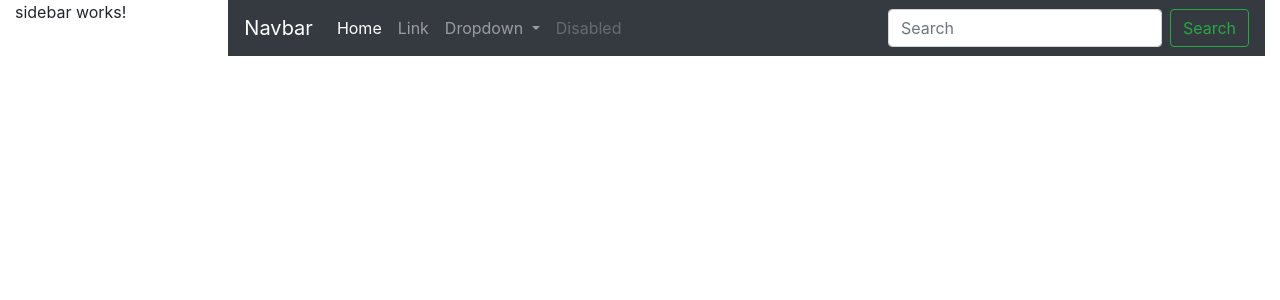
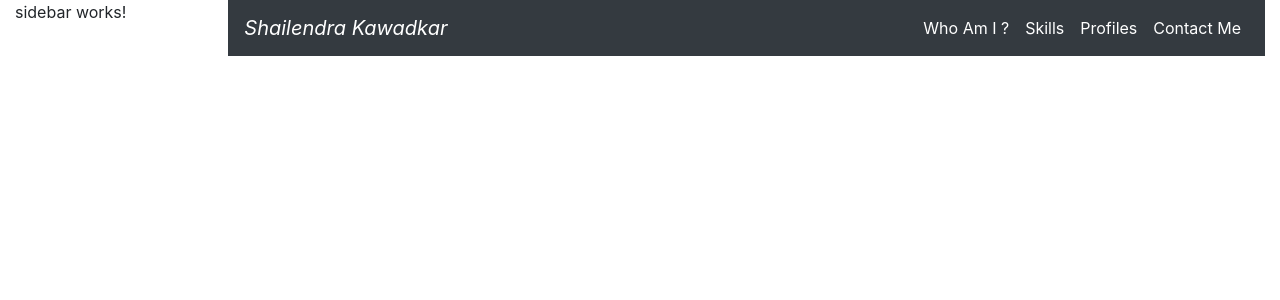
Before and after one commit to shailendrakawadkar/home-page-module-learning, an Angular app: page / in a window 1280 px wide. Shown: the top 300 px of the page. Built offline with nearby package versions, Linux system fonts and the light colour scheme.

Commit message:
Update navbar.component.html
updated UI navbar

```diff
--- a/src/app/nav-side/navbar/navbar.component.html
+++ b/src/app/nav-side/navbar/navbar.component.html
@@ -1,35 +1,26 @@
 <nav class="navbar navbar-expand-lg navbar-dark bg-dark">
-    <a class="navbar-brand" href="#">Navbar</a>
+    <a class="navbar-brand" href="#"><i>Shailendra Kawadkar</i></a>
     <button class="navbar-toggler" type="button" data-toggle="collapse" data-target="#navbarSupportedContent" aria-controls="navbarSupportedContent" aria-expanded="false" aria-label="Toggle navigation">
       <span class="navbar-toggler-icon"></span>
     </button>
 
     <div class="collapse navbar-collapse" id="navbarSupportedContent">
-        <ul class="navbar-nav mr-auto">
+        <ul class="navbar-nav ml-auto">
             <li class="nav-item active">
-                <a class="nav-link" href="/home" routeLink="/home">Home <span class="sr-only">(current)</span></a>
+                <a class="nav-link" href="/home" routeLink="/home">Who Am I ?<span class="sr-only">(current)</span></a>
             </li>
-            <li class="nav-item">
-                <a class="nav-link" href="/link">Link</a>
+
+            <li class="nav-item active">
+                <a class="nav-link" href="/home" routeLink="/home">Skills <span class="sr-only">(current)</span></a>
             </li>
-            <li class="nav-item dropdown">
-                <a class="nav-link dropdown-toggle" href="#" id="navbarDropdown" role="button" data-toggle="dropdown" aria-haspopup="true" aria-expanded="false">
-            Dropdown
-          </a>
-                <div class="dropdown-menu" aria-labelledby="navbarDropdown">
-                    <a class="dropdown-item" href="#">Action</a>
-                    <a class="dropdown-item" href="#">Another action</a>
-                    <div class="dropdown-divider"></div>
-                    <a class="dropdown-item" href="#">Something else here</a>
-                </div>
+
+            <li class="nav-item active">
+                <a class="nav-link" href="/home" routeLink="/home">Profiles <span class="sr-only">(current)</span></a>
             </li>
-            <li class="nav-item">
-                <a class="nav-link disabled" href="#">Disabled</a>
+
+            <li class="nav-item active">
+                <a class="nav-link" href="/home" routeLink="/home">Contact Me <span class="sr-only">(current)</span></a>
             </li>
         </ul>
-        <form class="form-inline my-2 my-lg-0">
-            <input class="form-control mr-sm-2" type="search" placeholder="Search" aria-label="Search">
-            <button class="btn btn-outline-success my-2 my-sm-0" type="submit">Search</button>
-        </form>
     </div>
 </nav>
```
